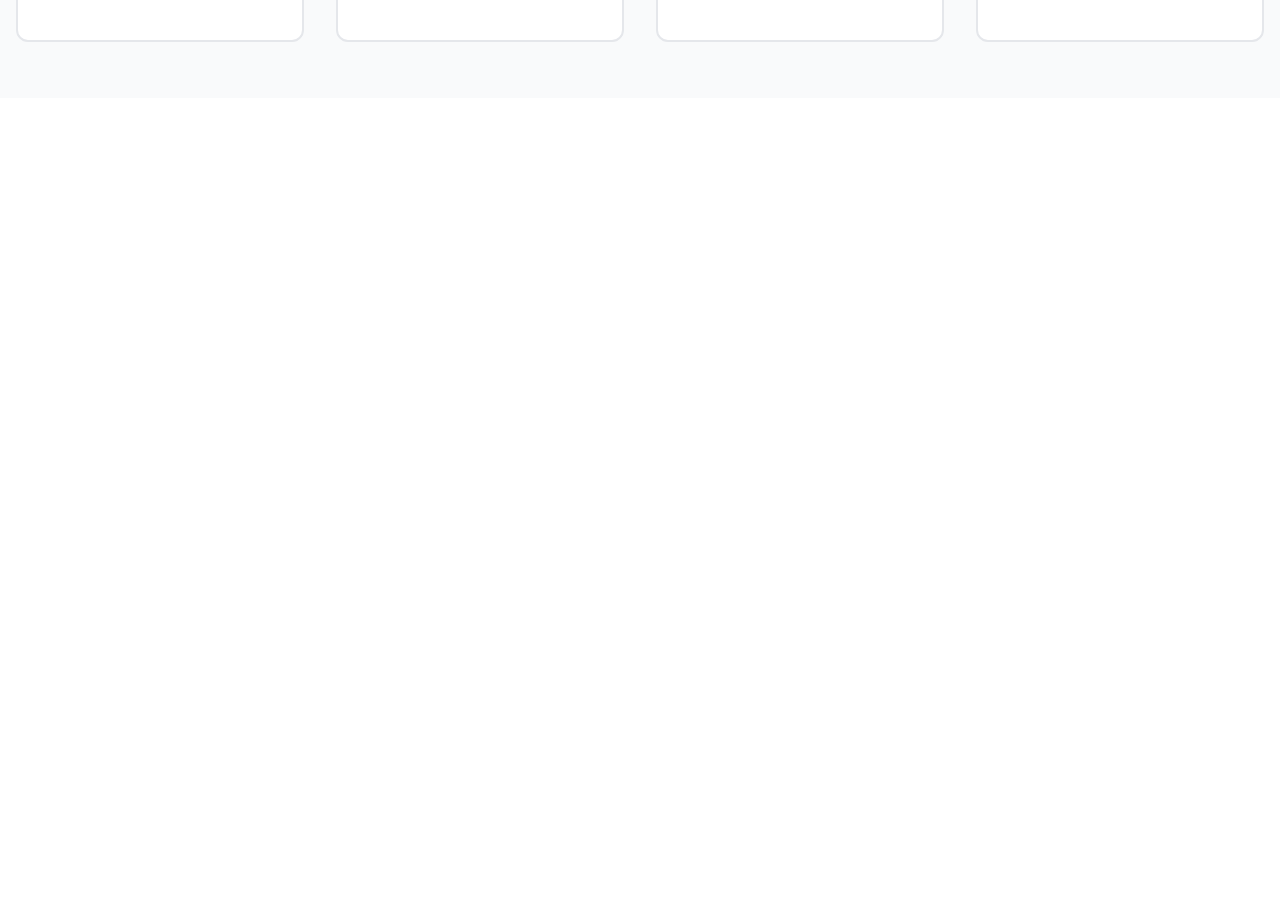
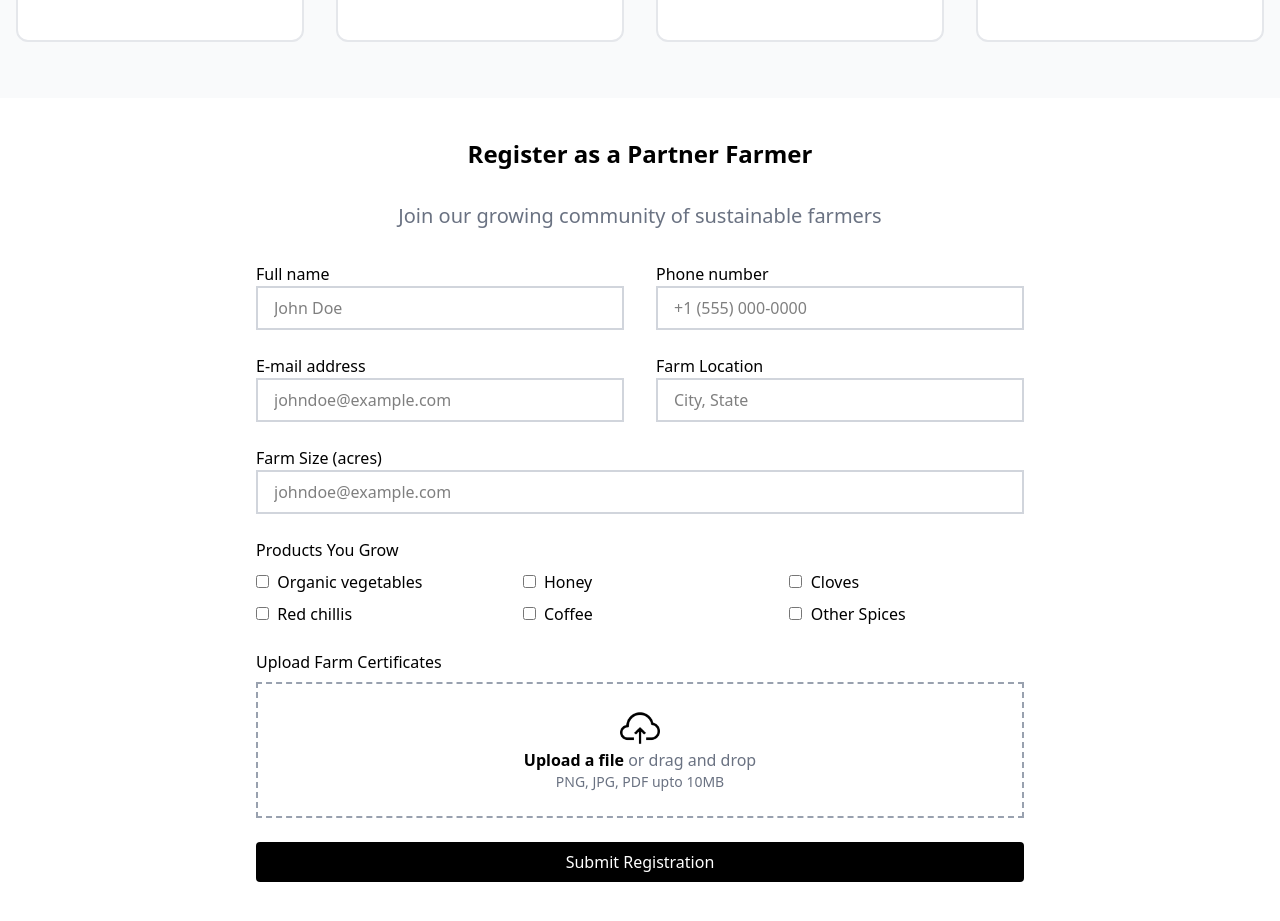
Before and after one commit to Build-fooz/fooz-Farmer, a React (Vite) app in the folder client/: page / in a window 1280 px wide. Shown: the part 781-1702 px from the top of the page. Before the commit the page ends 879 px from the top, so only its background shows below. Built offline with nearby package versions, Linux system fonts and the light colour scheme.

Commit message:
Create PartnerRegistration component

```diff
--- a/client/src/App.jsx
+++ b/client/src/App.jsx
@@ -1,5 +1,6 @@
 import Header from "./components/Header";
 import Hero from "./components/Hero";
+import PartnerRegistration from "./components/PartnerRegistration";
 import SourcesProducts from "./components/SourcesProducts";
 
 function App() {
@@ -9,6 +10,7 @@ function App() {
       <main className="bg-gray-50">
         <Hero />
         <SourcesProducts />
+        <PartnerRegistration />
       </main>
     </>
   );
--- /dev/null
+++ b/client/src/components/PartnerRegistration.jsx
@@ -0,0 +1,163 @@
+import React from "react";
+
+export default function PartnerRegistration() {
+  return (
+    <section className="bg-white py-10">
+      <div className="text-center text-2xl font-bold">
+        Register as a Partner Farmer
+      </div>
+      <p className="my-8 text-center text-xl text-gray-500">
+        Join our growing community of sustainable farmers
+      </p>
+      <form
+        className="mx-auto w-[95vw] max-w-[50rem]"
+        onSubmit={(e) => {
+          e.preventDefault();
+          const formData = new FormData(e.currentTarget);
+          console.log(formData);
+        }}
+      >
+        <div className="my-6 flex justify-center">
+          <label className="flex flex-1 flex-col items-start px-4">
+            Full name
+            <input
+              type="text"
+              name="name"
+              className="w-full border-2 border-gray-300 px-4 py-2"
+              placeholder="John Doe"
+            />
+          </label>
+          <label className="flex flex-1 flex-col items-start px-4">
+            Phone number
+            <input
+              type="text"
+              name="phone-number"
+              className="w-full border-2 border-gray-300 px-4 py-2"
+              placeholder="+1 (555) 000-0000"
+            />
+          </label>
+        </div>
+        <div className="my-6 flex justify-center">
+          <label className="flex flex-1 flex-col items-start px-4">
+            E-mail address
+            <input
+              type="email"
+              name="email"
+              className="w-full border-2 border-gray-300 px-4 py-2"
+              placeholder="johndoe@example.com"
+            />
+          </label>
+          <label className="flex flex-1 flex-col items-start px-4">
+            Farm Location
+            <input
+              type="text"
+              name="farm-location"
+              className="w-full border-2 border-gray-300 px-4 py-2"
+              placeholder="City, State"
+            />
+          </label>
+        </div>
+        <div className="my-6 flex justify-center">
+          <label className="flex flex-1 flex-col items-start px-4">
+            Farm Size (acres)
+            <input
+              type="number"
+              name="farm-size"
+              className="w-full border-2 border-gray-300 px-4 py-2"
+              placeholder="johndoe@example.com"
+            />
+          </label>
+        </div>
+        <p className="px-4">Products You Grow</p>
+        <div className="my-2 flex justify-evenly">
+          <label className="flex flex-1 items-center px-4">
+            <input
+              type="checkbox"
+              name="products-grown"
+              value="organic-vegetables"
+              className="border-2 border-gray-300 px-4 py-2"
+            />
+            &nbsp; Organic vegetables
+          </label>
+          <label className="flex flex-1 items-center px-4">
+            <input
+              type="checkbox"
+              name="products-grown"
+              value="honey"
+              className="border-2 border-gray-300 px-4 py-2"
+            />
+            &nbsp; Honey
+          </label>
+          <label className="flex flex-1 items-center px-4">
+            <input
+              type="checkbox"
+              name="products-grown"
+              value="cloves"
+              className="border-2 border-gray-300 px-4 py-2"
+            />
+            &nbsp; Cloves
+          </label>
+        </div>
+        <div className="mb-6 flex justify-evenly">
+          <label className="flex flex-1 items-center px-4">
+            <input
+              type="checkbox"
+              name="products-grown"
+              value="red-chillis"
+              className="border-2 border-gray-300 px-4 py-2"
+            />
+            &nbsp; Red chillis
+          </label>
+          <label className="flex flex-1 items-center px-4">
+            <input
+              type="checkbox"
+              name="products-grown"
+              value="coffee"
+              className="border-2 border-gray-300 px-4 py-2"
+            />
+            &nbsp; Coffee
+          </label>
+          <label className="flex flex-1 items-center px-4">
+            <input
+              type="checkbox"
+              name="products-grown"
+              value="other-spices"
+              className="border-2 border-gray-300 px-4 py-2"
+            />
+            &nbsp; Other Spices
+          </label>
+        </div>
+        <div className="my-6 w-full px-4">
+          <p className="mb-2">Upload Farm Certificates</p>
+          <label
+            htmlFor="certificates"
+            className="block w-full border-2 border-dashed border-gray-400 bg-[magnta] px-4 py-6 text-center"
+          >
+            <img
+              src="/cloud-upload.png"
+              alt="Cloud upload icon"
+              className="mx-auto h-10"
+            />
+            <p>
+              <span className="font-bold">Upload a file</span>
+              <span className="text-gray-500"> or drag and drop</span>
+            </p>
+            <p className="text-sm text-gray-500">PNG, JPG, PDF upto 10MB</p>
+          </label>
+          <input
+            type="file"
+            id="certificates"
+            name="certificate"
+            accept="application/pdf;images/jpg"
+            className="hidden"
+          />
+        </div>
+        <div className="w-full px-4">
+          <button className="w-full cursor-pointer rounded bg-black py-2 text-white">
+            Submit Registration
+          </button>
+        </div>
+      </form>
+    </section>
+  );
+}
```
Also changed, not shown: client/public/cloud-upload.png (added).
